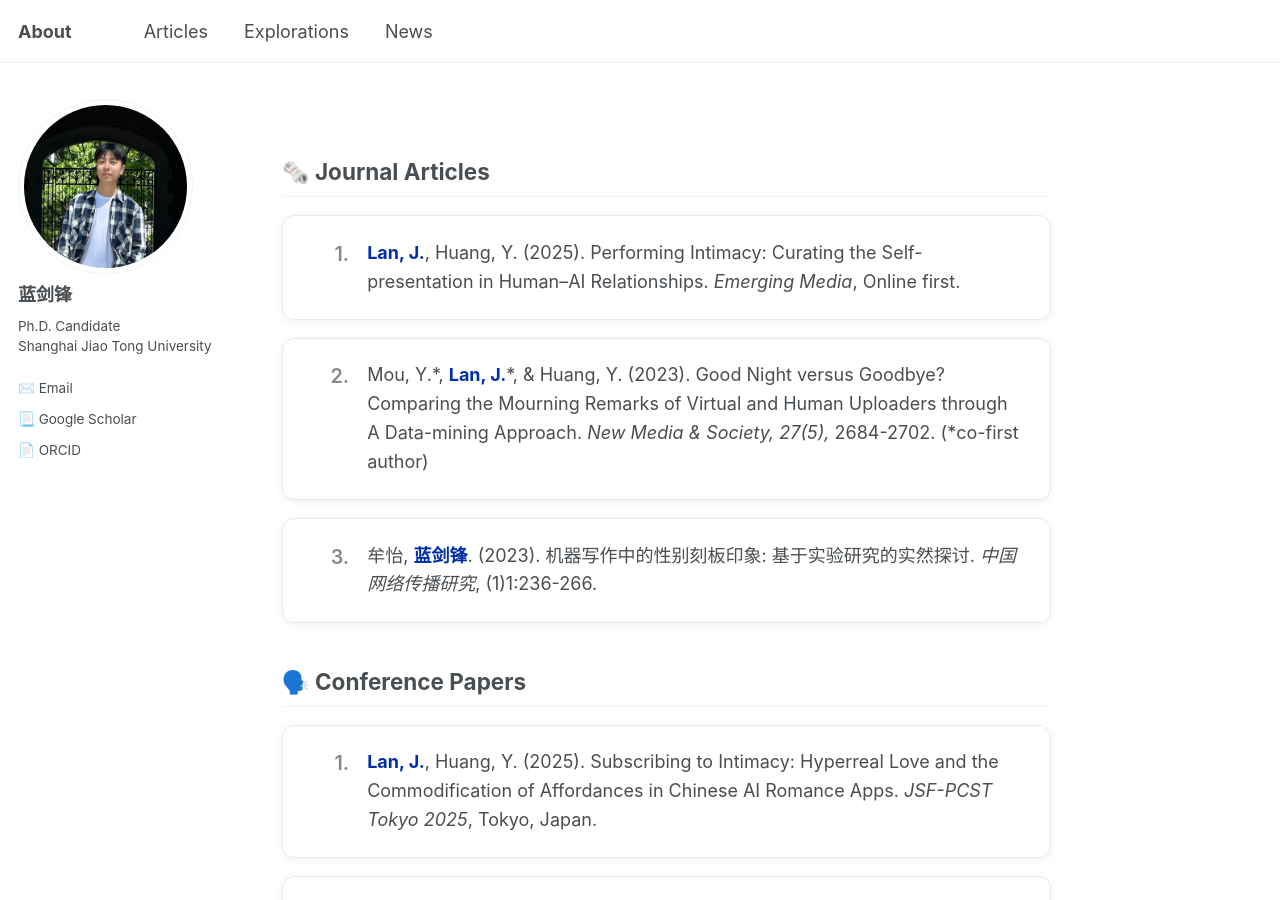
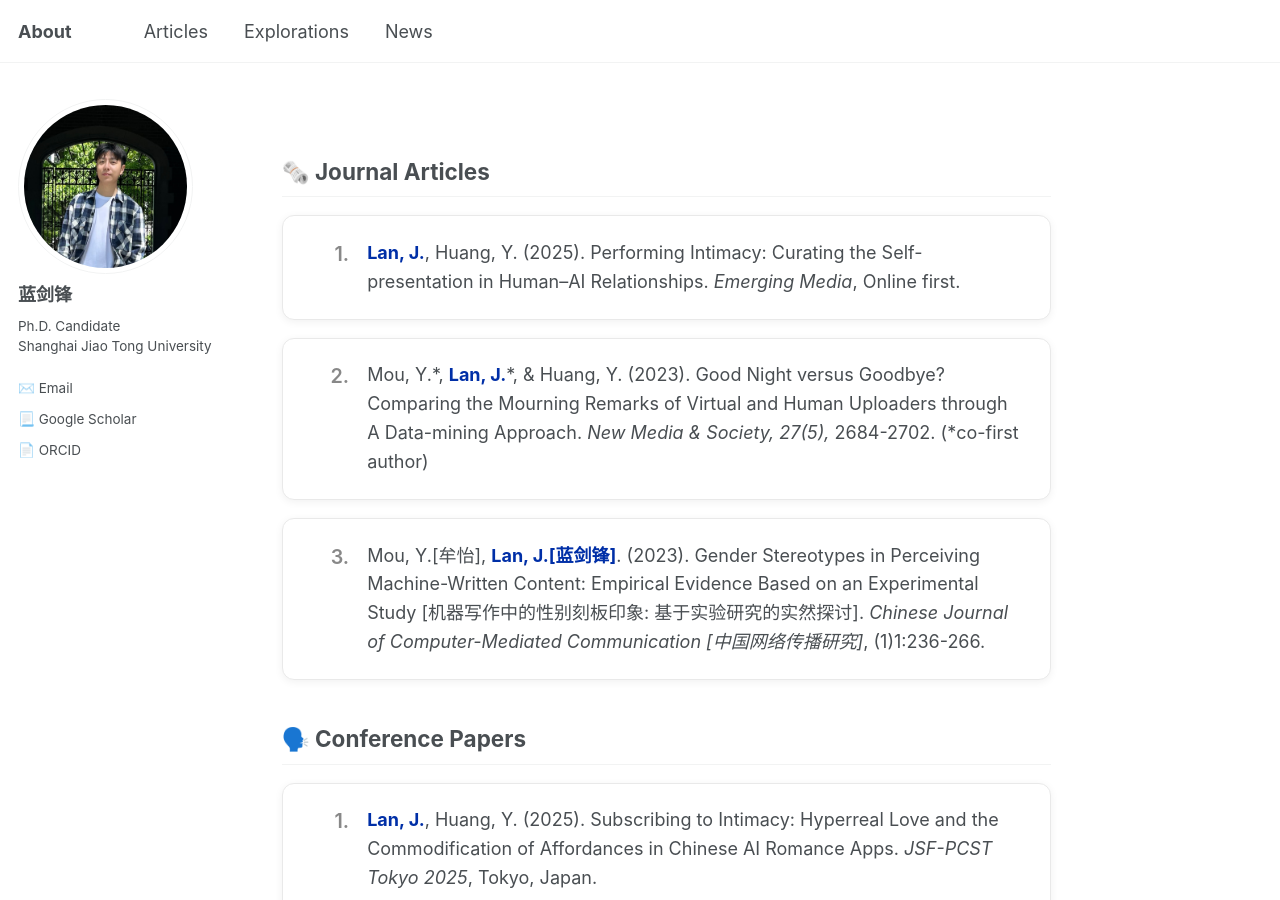
Before and after one commit to jianfenglan/jianfenglan.github.io, a Jekyll site: the page built from articles.md, in a window 1280 px wide and 900 px high. Built offline with Jekyll 4.4.1, drawn with Linux system fonts in a browser that asks for light colours.

Commit message:
Update articles.md

```diff
--- a/articles.md
+++ b/articles.md
@@ -109,46 +109,46 @@
 
 <h2>🗞️ Journal Articles</h2>
 <div class="publication-list">
-  <div class="publication-card" data-detail="<h2>Performing Intimacy: Curating the Self-presentation in Human–AI Relationships</h2><br<br>>Ever wondered what happens when private chats with an AI go public? 🤔 <br><br> We examined how users of the chatbot Replika perform their 「intimate」 relationships on social media. Turns out, it's a fascinating mix of seeking genuine validation and carefully crafting an idealized self-image. <br><br> We found that sharing these moments isn't just about the human-AI bond, but also about managing our own emotions and social standing. It's a performance for an audience. <br><br> Key questions: <br> 👏🏻 When we post about our AI companions, are we looking for connection or just applause? <br> 🤖 Does sharing these intimate moments online reinforce our self-worth, or does it feed our inner narcissist? <br><br> Here's a model of the motivations and outcomes we discovered: <br> <img src='{{ '/images/EMM_F1.png' | relative_url }}' style='width:100%; border-radius: 8px; margin-top: 1rem; margin-bottom: 1rem;'> <br>Is our AI partner just a character in the story we write about ourselves online? ✨ <br><br>Read at 👉🏻: https://journals.sagepub.com/doi/10.1177/27523543251334157">
+  <div class="publication-card" data-detail="<h2>Performing Intimacy: Curating the Self-presentation in Human–AI Relationships</h2><br<br>Ever wondered what happens when private chats with an AI go public? 🤔 <br><br> We examined how users of the chatbot Replika perform their 「intimate」 relationships on social media. Turns out, it's a fascinating mix of seeking genuine validation and carefully crafting an idealized self-image. <br><br> We found that sharing these moments isn't just about the human-AI bond, but also about managing our own emotions and social standing. It's a performance for an audience. <br><br> Key questions: <br> 👏🏻 When we post about our AI companions, are we looking for connection or just applause? <br> 🤖 Does sharing these intimate moments online reinforce our self-worth, or does it feed our inner narcissist? <br><br> Here's a model of the motivations and outcomes we discovered: <br> <img src='{{ '/images/EMM_F1.png' | relative_url }}' style='width:100%; border-radius: 8px; margin-top: 1rem; margin-bottom: 1rem;'> <br>Is our AI partner just a character in the story we write about ourselves online? ✨ <br><br>Read at 👉🏻: https://journals.sagepub.com/doi/10.1177/27523543251334157">
     <div class="publication-content">
       <span class="my-name">Lan, J.</span>, Huang, Y. (2025). Performing Intimacy: Curating the Self-presentation in Human–AI Relationships. <em>Emerging Media</em>, Online first.
     </div>
   </div>
-  <div class="publication-card" data-detail="When a virtual idol 「hibernate」, do we say 「Goodbye」 forever, or just 「Good night」 for now? 👋😴 <br><br> We adopted data-mining to compare how young audiences react to the 「death」 of virtual uploader (VUP), human uploader (HUP), and real-world celebrity. The results are surprising! 🤯 <br><br> Mourning for VUPs is very different from for human celebrities. More interestingly, we found that human uploaders who don't show their faces are mourned more like VUPs, while those who do are mourned like real people. <br><br> This leads to some big questions about our digital lives: <br> 🤔 Are we starting to treat humans more like machines based on how 「real」 they appear online? <br> 🤖 As virtual beings become more human, are humans online becoming less so? <br><br> Our theoretical hypothesis for this is: <br> <img src='{{ '/images/VUP.png' | relative_url }}' style='width:100%; border-radius: 8px; margin-top: 1rem; margin-bottom: 1rem;'> <br> It's a fascinating look at how technology is changing our concepts of life, death, and even humanity itself. <br><br>Read at 👉🏻: https://journals.sagepub.com/doi/abs/10.1177/14614448231212822">
+  <div class="publication-card" data-detail="<h2>Good Night versus Goodbye? Comparing the Mourning Remarks of Virtual and Human Uploaders through A Data-mining Approach</h2><br><br>When a virtual idol 「hibernate」, do we say 「Goodbye」 forever, or just 「Good night」 for now? 👋😴 <br><br> We adopted data-mining to compare how young audiences react to the 「death」 of virtual uploader (VUP), human uploader (HUP), and real-world celebrity. The results are surprising! 🤯 <br><br> Mourning for VUPs is very different from for human celebrities. More interestingly, we found that human uploaders who don't show their faces are mourned more like VUPs, while those who do are mourned like real people. <br><br> This leads to some big questions about our digital lives: <br> 🤔 Are we starting to treat humans more like machines based on how 「real」 they appear online? <br> 🤖 As virtual beings become more human, are humans online becoming less so? <br><br> Our theoretical hypothesis for this is: <br> <img src='{{ '/images/VUP.png' | relative_url }}' style='width:100%; border-radius: 8px; margin-top: 1rem; margin-bottom: 1rem;'> <br> It's a fascinating look at how technology is changing our concepts of life, death, and even humanity itself. <br><br>Read at 👉🏻: https://journals.sagepub.com/doi/abs/10.1177/14614448231212822">
     <div class="publication-content">
       Mou, Y.*, <span class="my-name">Lan, J.</span>*, & Huang, Y. (2023). Good Night versus Goodbye? Comparing the Mourning Remarks of Virtual and Human Uploaders through A Data-mining Approach. <em>New Media & Society, 27(5),</em> 2684-2702. (*co-first author)
     </div>
   </div>
-  <div class="publication-card" data-detail="Does it matter if an AI writer is a 'he,' a 'she,' or an 'it'? 🤖<br><br> This study dives into the world of machine-written news to see if we apply real-world gender stereotypes to our silicon authors. Based on the Computers Are Social Actors (CASA) paradigm, we conducted an experiment to see if an article's perceived quality and its author's expertise change when the AI is given a male, female, or neutral name. <br><br> The results show our biases are clear: we judge machine-written content differently based on the gender we associate with it! This reveals the subtle ways our social prejudices extend into the realm of human-machine communication. <br><br> <img src='{{ '/images/Gender.png' | relative_url }}' style='width:100%; border-radius: 8px; margin-top: 1rem; margin-bottom: 1rem;'> <br>This paper is in Chinese.">
+  <div class="publication-card" data-detail="<h2>Gender Stereotypes in Perceiving Machine-Written Content: Empirical Evidence Based on an Experimental Study</h2><br><br>Does it matter if an AI writer is a 「he,」 a 「she,」 or an 「it」? 🤖<br><br> This study dives into the world of machine-written news to see if we apply real-world gender stereotypes to our silicon authors. Based on the Computers Are Social Actors (CASA) paradigm, we conducted an experiment to see if an article's perceived quality and its author's expertise change when the AI is given a male, female, or neutral name. <br><br> The results show our biases are clear: we judge machine-written content differently based on the gender we associate with it! This reveals the subtle ways our social prejudices extend into the realm of human-machine communication. <br><br> <img src='{{ '/images/Gender.png' | relative_url }}' style='width:100%; border-radius: 8px; margin-top: 1rem; margin-bottom: 1rem;'> <br>This paper is in Chinese.">
     <div class="publication-content">
-            牟怡, <span class="my-name">蓝剑锋</span>. (2023). 机器写作中的性别刻板印象: 基于实验研究的实然探讨. <em>中国网络传播研究</em>, (1)1:236-266.
+            Mou, Y.[牟怡], <span class="my-name">Lan, J.[蓝剑锋]</span>. (2023). Gender Stereotypes in Perceiving Machine-Written Content: Empirical Evidence Based on an Experimental Study [机器写作中的性别刻板印象: 基于实验研究的实然探讨]. <em>Chinese Journal of Computer-Mediated Communication [中国网络传播研究]</em>, (1)1:236-266.
     </div>
   </div>
 </div>
 
 <h2>🗣️ Conference Papers</h2>
 <div class="publication-list">
-  <div class="publication-card" data-detail="Work in progress">
+  <div class="publication-card" data-detail="Work in progress ✍🏻">
     <div class="publication-content"><span class="my-name">Lan, J.</span>, Huang, Y. (2025). Subscribing to Intimacy: Hyperreal Love and the Commodification of Affordances in Chinese AI Romance Apps. <em>JSF-PCST Tokyo 2025</em>, Tokyo, Japan. </div></div>
-  <div class="publication-card" data-detail="Work in progress">
+  <div class="publication-card" data-detail="Work in progress ✍🏻">
     <div class="publication-content">Huang, Y., <span class="my-name">Lan, J.</span> (2025). Rethinking Vulnerability and Communication Inequality in East Asia: A Scoping Review of COVID-19 Science Communication Practices.  <em>JSF-PCST Tokyo 2025</em>, Tokyo, Japan. </div></div>
   <div class="publication-card" data-detail="">
     <div class="publication-content">Huang, Y., <span class="my-name">Lan, J.</span> (2025). Media Metaphors and Social Meaning of ‘Internet’ in Taiwan (1995-2023). <em>AEJMC 2025</em>, San Francisco, U.S. <br>🥈 Second Runner Up Student Paper Award</div></div>
-  <div class="publication-card" data-detail="Work in progress">
+  <div class="publication-card" data-detail="Work in progress ✍🏻">
     <div class="publication-content"><span class="my-name">Lan, J.</span>, Huang, Y. (2025). Reconfiguring Sociality: Human-AI Intimacy, Narcissistic Dynamics, and Replika. <em>Society for Social Studies of Science (4S) 2025</em>, Seattle, U.S.</div></div>
-  <div class="publication-card" data-detail="Work in progress">
+  <div class="publication-card" data-detail="Work in progress ✍🏻">
     <div class="publication-content">Mou, Y., Li, J., <span class="my-name">Lan, J.</span> (2025). A Cross-Cultural Diachronic Examination of Audiences’ Attitudes Toward Digital Immortality in Science Fiction. <em>IAMCR 2025</em>, Singapore.</div></div>
-  <div class="publication-card" data-detail="Under Review">
+  <div class="publication-card" data-detail="Under Review 🙏🏻">
     <div class="publication-content"><span class="my-name">Lan, J.</span>, Huang Y. (2025). Love the Way You Are: Examine the Attribute of Human-AI Intimate Relationships. <em>75th ICA Annual Conference</em>, Denver, U.S.</div></div>
-  <div class="publication-card" data-detail="Under Review">
+  <div class="publication-card" data-detail="Under Review 🙏🏻">
     <div class="publication-content">Mou, Y., <span class="my-name">Lan, J.</span>, Lu, J., Wang, J. (2024). Emerging Media Use and Acceptance of Digital Immortality: A Cluster Analysis among Chinese Young Generations. <em>NCA 2024</em>, New Orleans, U.S.</div></div>
-  <div class="publication-card" data-detail="Under Review">
+  <div class="publication-card" data-detail="Under Review 🙏🏻">
     <div class="publication-content">Jin, Q., <span class="my-name">Lan, J.</span>, Lin, Z. (2024). Share My Face: Understanding Privacy Paradox and Third-person Effect of Artificial Intelligence Generated Content (AIGC) Applications. <em>74th ICA Annual Conference</em>, Gold Coast, Australia.</div></div>
   <div class="publication-card" data-detail="">
     <div class="publication-content"><span class="my-name">Lan, J.</span>, Huang Y., Mou Y. (2024). Examining the Impact of Social Media Use on Chinese Male Adolescent’s Body Image: A Cross-platform Perspective. <em>74th ICA Annual Conference</em>, Gold Coast, Australia.</div></div>
-  <div class="publication-card" data-detail="Ever wondered what happens when private chats with an AI go public? 🤔 <br><br> We examined how users of the chatbot Replika perform their 「intimate」 relationships on social media. Turns out, it's a fascinating mix of seeking genuine validation and carefully crafting an idealized self-image. <br><br> We found that sharing these moments isn't just about the human-AI bond, but also about managing our own emotions and social standing. It's a performance for an audience. <br><br> Key questions: <br> 👏🏻 When we post about our AI companions, are we looking for connection or just applause? <br> 🤖 Does sharing these intimate moments online reinforce our self-worth, or does it feed our inner narcissist? <br><br> Here's a model of the motivations and outcomes we discovered: <br> <img src='{{ '/images/EMM_F1.png' | relative_url }}' style='width:100%; border-radius: 8px; margin-top: 1rem; margin-bottom: 1rem;'> <br>Is our AI partner just a character in the story we write about ourselves online? ✨ <br><br>Read at 👉🏻: https://journals.sagepub.com/doi/10.1177/27523543251334157">
+  <div class="publication-card" data-detail="<h2>Performing Intimacy: Curating the Self-presentation in Human–AI Relationships</h2><br<br>Ever wondered what happens when private chats with an AI go public? 🤔 <br><br> We examined how users of the chatbot Replika perform their 「intimate」 relationships on social media. Turns out, it's a fascinating mix of seeking genuine validation and carefully crafting an idealized self-image. <br><br> We found that sharing these moments isn't just about the human-AI bond, but also about managing our own emotions and social standing. It's a performance for an audience. <br><br> Key questions: <br> 👏🏻 When we post about our AI companions, are we looking for connection or just applause? <br> 🤖 Does sharing these intimate moments online reinforce our self-worth, or does it feed our inner narcissist? <br><br> Here's a model of the motivations and outcomes we discovered: <br> <img src='{{ '/images/EMM_F1.png' | relative_url }}' style='width:100%; border-radius: 8px; margin-top: 1rem; margin-bottom: 1rem;'> <br>Is our AI partner just a character in the story we write about ourselves online? ✨ <br><br>Read at 👉🏻: https://journals.sagepub.com/doi/10.1177/27523543251334157">
     <div class="publication-content"><span class="my-name">Lan, J.</span>, Huang, Y. (2023). Performing Intimacy: Curating the Self- presentation in Human–AI Relationships. <em>the First Hongyi Forum</em>, Chongqing, China.<br>🥉 Third Place Award</div></div>
-  <div class="publication-card" data-detail="When a virtual idol 「hibernate」, do we say 「Goodbye」 forever, or just 「Good night」 for now? 👋😴 <br><br> We adopted data-mining to compare how young audiences react to the 「death」 of virtual uploader (VUP), human uploader (HUP), and real-world celebrity. The results are surprising! 🤯 <br><br> Mourning for VUPs is very different from for human celebrities. More interestingly, we found that human uploaders who don't show their faces are mourned more like VUPs, while those who do are mourned like real people. <br><br> This leads to some big questions about our digital lives: <br> 🤔 Are we starting to treat humans more like machines based on how 「real」 they appear online? <br> 🤖 As virtual beings become more human, are humans online becoming less so? <br><br> Our theoretical hypothesis for this is: <br> <img src='{{ '/images/VUP.png' | relative_url }}' style='width:100%; border-radius: 8px; margin-top: 1rem; margin-bottom: 1rem;'> <br> It's a fascinating look at how technology is changing our concepts of life, death, and even humanity itself. <br><br>Read at 👉🏻: https://journals.sagepub.com/doi/abs/10.1177/14614448231212822">
+  <div class="publication-card" data-detail="<h2>Good Night versus Goodbye? Comparing the Mourning Remarks of Virtual and Human Uploaders through A Data-mining Approach</h2><br><br>When a virtual idol 「hibernate」, do we say 「Goodbye」 forever, or just 「Good night」 for now? 👋😴 <br><br> We adopted data-mining to compare how young audiences react to the 「death」 of virtual uploader (VUP), human uploader (HUP), and real-world celebrity. The results are surprising! 🤯 <br><br> Mourning for VUPs is very different from for human celebrities. More interestingly, we found that human uploaders who don't show their faces are mourned more like VUPs, while those who do are mourned like real people. <br><br> This leads to some big questions about our digital lives: <br> 🤔 Are we starting to treat humans more like machines based on how 「real」 they appear online? <br> 🤖 As virtual beings become more human, are humans online becoming less so? <br><br> Our theoretical hypothesis for this is: <br> <img src='{{ '/images/VUP.png' | relative_url }}' style='width:100%; border-radius: 8px; margin-top: 1rem; margin-bottom: 1rem;'> <br> It's a fascinating look at how technology is changing our concepts of life, death, and even humanity itself. <br><br>Read at 👉🏻: https://journals.sagepub.com/doi/abs/10.1177/14614448231212822">
     <div class="publication-content"><span class="my-name">Lan, J.</span>, Mou, Y., Huang, Y. (2023). Good Night versus Goodbye? Comparing the Mourning Remarks of Virtual and Human Uploaders through A Data-mining Approach. <em>73rd ICA Annual Conference</em>, Toronto, Canada.</div></div>
 </div>
 
```
